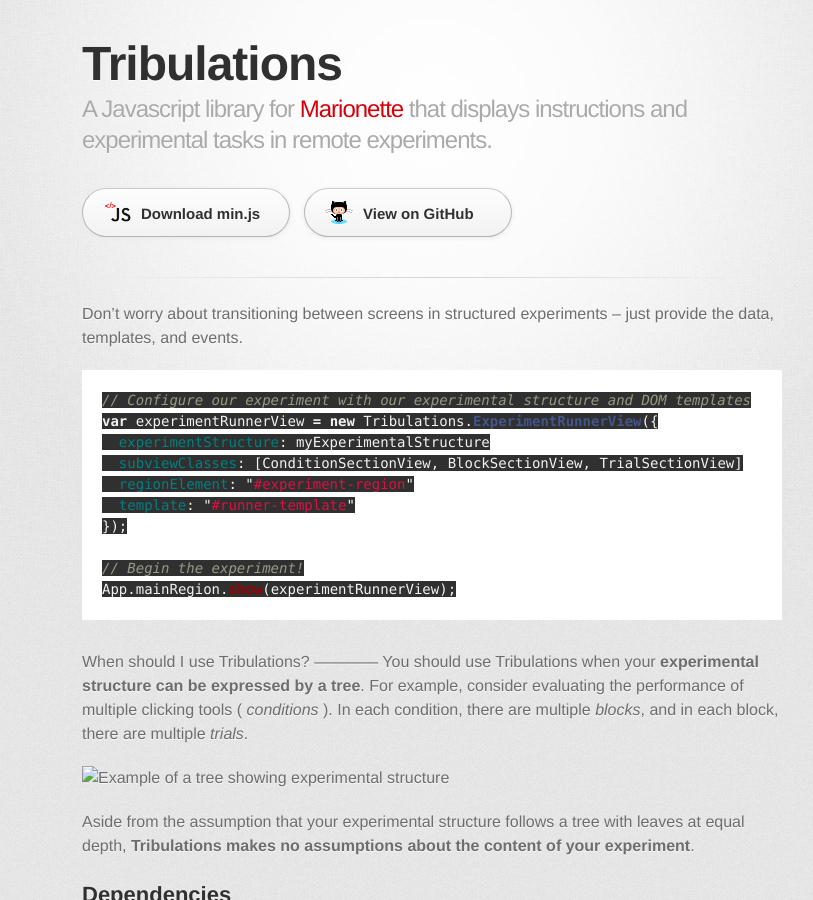
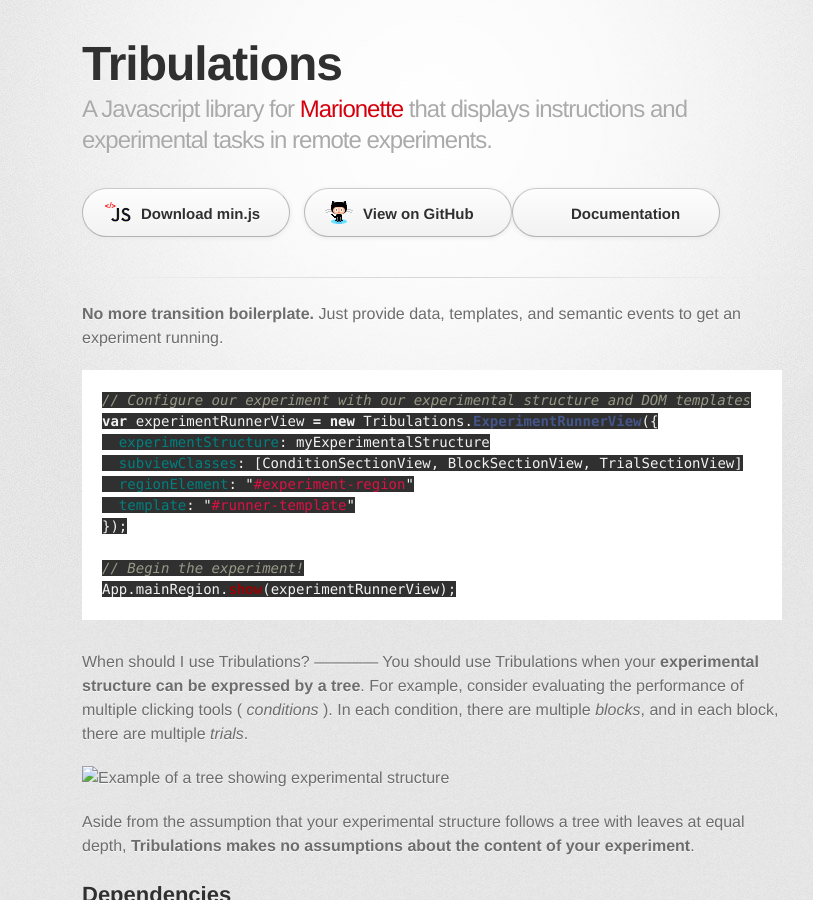
Before and after one commit to louisrli/tribulations, a Jekyll site: the page built from index.md, in a window 1280 px wide and 900 px high. Shown: the whole window, without its empty margins (208-1021 px from the left). Built offline with Jekyll 4.4.1, drawn with Linux system fonts in a browser that asks for light colours; some web fonts are replaced; Markdown is read by kramdown in place of the engine named in the settings; some of the changed text lies outside the part shown.

Commit message:
Added a third button: documentation

````diff
--- a/_layouts/index.html
+++ b/_layouts/index.html
@@ -25,6 +25,7 @@
         <section id="downloads" class="clearfix">
           <a href="tribulations.min.js" id="download-js" class="button"><span>Download min.js</span></a>
           <a href="https://github.com/louisrli/tribulations" id="view-on-github" class="button"><span>View on GitHub</span></a>
+          <a href="#usage" id="view-docs" class="button"><span>Documentation</span></a>
         </section>
 
         <hr>
--- a/index.md
+++ b/index.md
@@ -2,7 +2,7 @@
 layout: index
 ---
 
-Don't worry about transitioning between screens in structured experiments -- just provide the data, templates, and events.
+**No more transition boilerplate.** Just provide data, templates, and semantic events to get an experiment running.
 
 ```javascript
 // Configure our experiment with our experimental structure and DOM templates
@@ -53,17 +53,20 @@
 
 {% include demo.html %}
 
+
 # Usage
+
 Tribulations only exports two classes:
+
 1. `Tribulations.ExperimentRunnerView`: renders the views in the proper order, subclasses [`Marionette.Layout`](https://github.com/marionettejs/backbone.marionette/blob/master/docs/marionette.layout.md) that
 2. `Tribulations.Node`: a node object for constructing a tree, subclasses [`Backbone.Model`](http://backbonejs.org/#Model) and expects two relevant properties: `innerModel` and `children`
 
 **NOTE**: This documentation assumes some knowledge of [Marionette](http://marionettejs.com/).
 
-## Tutorial
+# Tutorial
 You should provide your own experimental structure for steps 1 to 3. In the tutorial below, we will use a simple experiment with three levels of the experimental tree: conditions, blocks, and trials.
 
-### Experimental Structure
+## Experimental Structure
 Suppose we have the following experiment, where users are asked to click numbers under various conditions:
 
     ```javascript
````
Also changed, not shown: other parts of index.md (+3 -1 lines).
